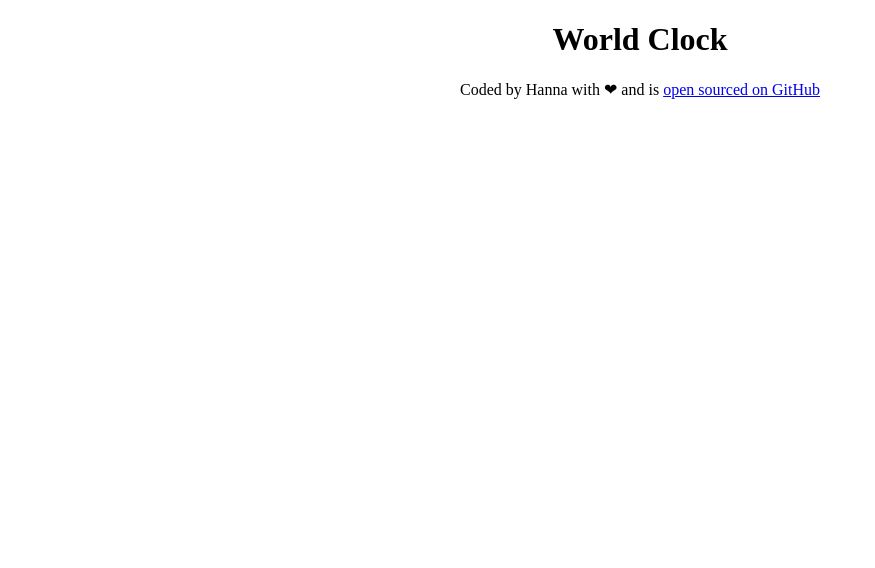
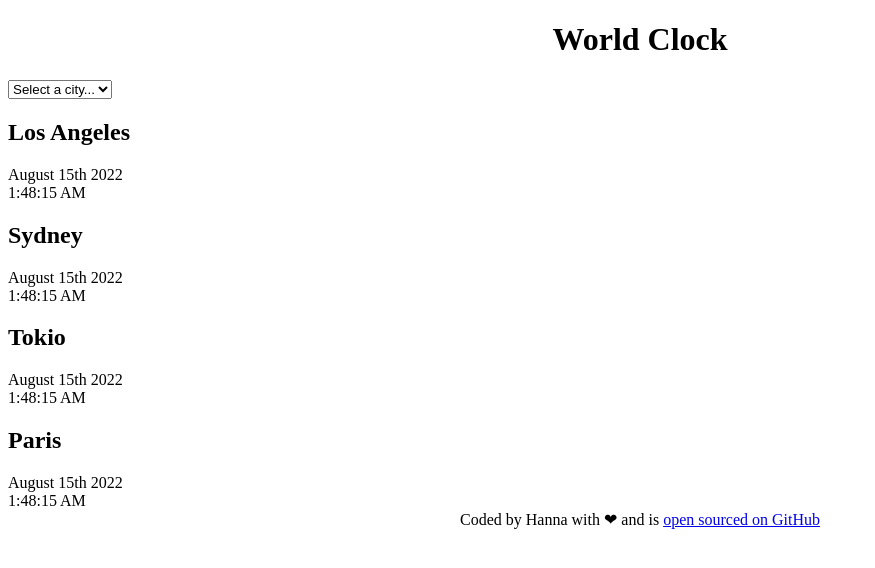
Before and after one commit to antuanettaV/world-clock, a plain HTML site: page index.html in a window 1280 px wide. Shown: the whole page, without its empty margins (0-875 px from the left). Drawn offline with Linux system fonts and the light colour scheme.

Commit message:
added the basic HTML

```diff
--- a/index.html
+++ b/index.html
@@ -7,10 +7,61 @@
     <title>World Clock - Hanna</title>
   </head>
   <body>
-    <h1>World Clock</h1>
+    <div class="container">
+      <h1>World Clock</h1>
+      <select>
+        <option value="">Select a city...</option>
+        <option value="">London</option>
+        <option value="">New York</option>
+        <option value="">Auckland</option>
+      </select>
+
+      <div class="city">
+        <h2>Los Angeles</h2>
+      </div>
+      <div class="date">
+     <div class="date">August 15th 2022
+      </div>
+
+      <div class="time">1:48:15 AM
+      </div>
+
+      <div class="city">
+        <h2>Sydney</h2>
+      </div>
+
+      <div class="date">August 15th 2022
+      </div>
+
+      <div class="time">1:48:15 AM
+      </div>
+
+      <div class="city">
+        <h2>Tokio</h2>
+      </div>
+
+      <div class="date">August 15th 2022
+      </div>
+
+      <div class="time">1:48:15 AM
+      </div>
+
+      <div class="city">
+        <h2>Paris</h2>
+      </div>
+
+      <div class="date">August 15th 2022
+      </div>
+
+      <div class="time">1:48:15 AM
+      </div>
+
+    </div>
     <footer>
       Coded by Hanna with ❤ and is
-      <a href="https://github.com/antuanettaV/world-clock" target="_blank"> open sourced on GitHub</a>
+      <a href="https://github.com/antuanettaV/world-clock" target="_blank">
+        open sourced on GitHub</a
+      >
     </footer>
     <script src="js/index.js"></script>
   </body>
```
